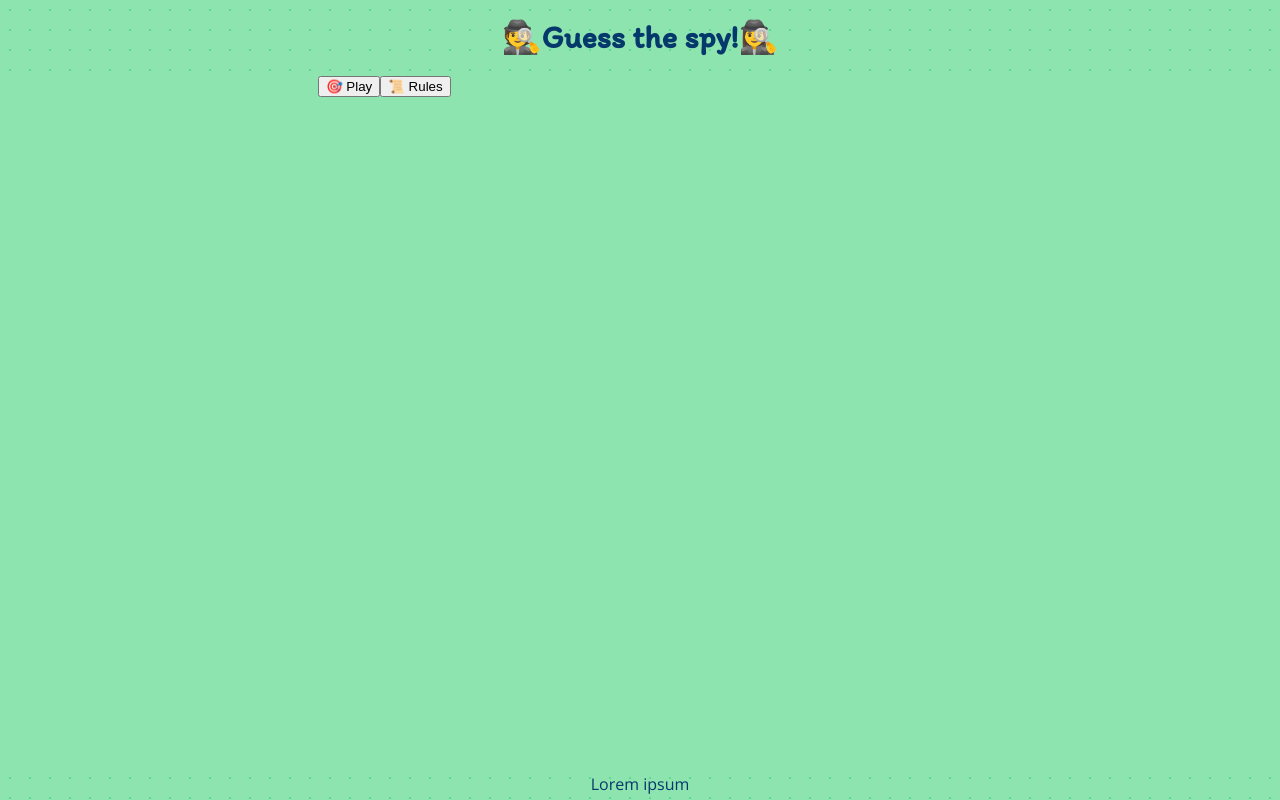
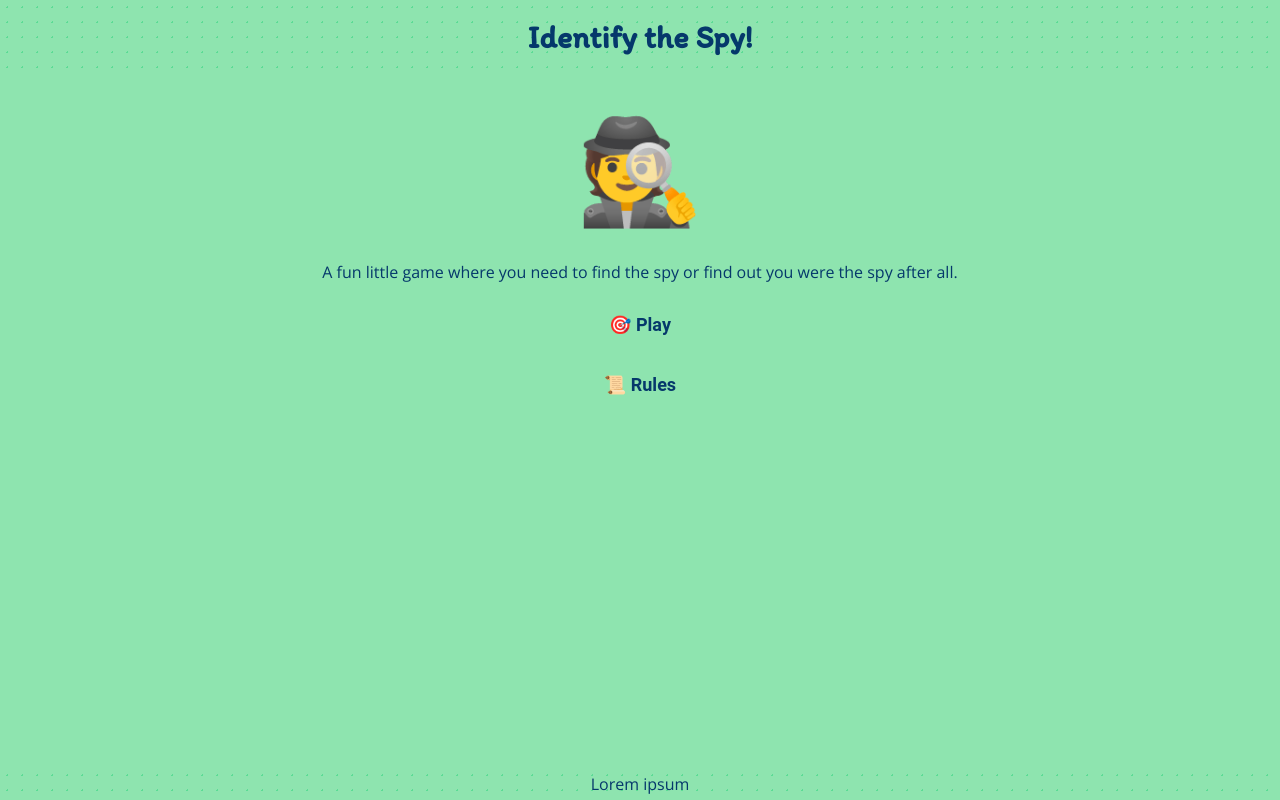
Before and after one commit to peterclutch/spy-game, an Angular app: page / in a window 1280 px wide. Built offline with nearby package versions, Linux system fonts and the light colour scheme.

Commit message:
angular material and title page

```diff
--- a/package.json
+++ b/package.json
@@ -16,6 +16,7 @@
     "@angular/compiler": "~9.1.3",
     "@angular/core": "~9.1.3",
     "@angular/forms": "~9.1.3",
+    "@angular/material": "^11.0.1",
     "@angular/platform-browser": "~9.1.3",
     "@angular/platform-browser-dynamic": "~9.1.3",
     "@angular/router": "~9.1.3",
--- a/src/app/core/layout/main/main.component.html
+++ b/src/app/core/layout/main/main.component.html
@@ -1,5 +1,5 @@
 <header>
-  <h1>🕵️<span>Guess the spy!</span>🕵️‍♀</h1>
+  <h1>Identify the Spy!</h1>
 </header>
 <div class="main">
   <div class="content">
--- a/src/app/core/layout/main/main.component.scss
+++ b/src/app/core/layout/main/main.component.scss
@@ -15,14 +15,14 @@ footer, header {
   color: $blue;
   background-color: #8ee4af;
   background-image: radial-gradient(#5cdb95 1px, #8ee4af 1px);
-  background-size: 20px 20px;
+  background-size: 15px 15px;
 }
 
 .main {
   height: calc(100% - 32px - 74px);
   overflow-x: hidden;
   overflow-y: auto;
-  margin: 0 12px;
+  margin: 0 24px;
 
   .content {
     max-width: 644px;
--- /dev/null
+++ b/src/app/module/step/title/rules/rules.component.html
@@ -0,0 +1,11 @@
+<h1 mat-dialog-title>Rules</h1>
+<div mat-dialog-content>Lorem ipsum dolor sit amet, consectetur adipiscing elit. Proin eu rhoncus ipsum. Integer quis tortor sollicitudin, tristique neque ac, semper nibh. Etiam rutrum lectus tellus, nec dictum ex pulvinar sit amet. Duis tempus vel purus rutrum lacinia. Donec erat enim, vehicula sed condimentum suscipit, consectetur quis elit. Maecenas finibus commodo auctor. Suspendisse sollicitudin nisi tellus, ut tristique ligula sollicitudin eu.
+
+  Nullam sed dui ante. Ut varius luctus pellentesque. Nunc nec pulvinar nisi. Vivamus vel tellus ultricies, fringilla metus at, aliquam lorem. Etiam venenatis risus a turpis dictum dignissim. Sed vitae urna mauris. Ut eu suscipit massa.
+  Lorem ipsum dolor sit amet, consectetur adipiscing elit. Proin eu rhoncus ipsum. Integer quis tortor sollicitudin, tristique neque ac, semper nibh. Etiam rutrum lectus tellus, nec dictum ex pulvinar sit amet. Duis tempus vel purus rutrum lacinia. Donec erat enim, vehicula sed condimentum suscipit, consectetur quis elit. Maecenas finibus commodo auctor. Suspendisse sollicitudin nisi tellus, ut tristique ligula sollicitudin eu.
+
+  Nullam sed dui ante. Ut varius luctus pellentesque. Nunc nec pulvinar nisi. Vivamus vel tellus ultricies, fringilla metus at, aliquam lorem. Etiam venenatis risus a turpis dictum dignissim. Sed vitae urna mauris. Ut eu suscipit massa.
+</div>
+<div mat-dialog-actions>
+  <button mat-button mat-dialog-close>Close</button>
+</div>
--- /dev/null
+++ b/src/app/module/step/title/rules/rules.component.ts
@@ -0,0 +1,14 @@
+import { Component, OnInit } from '@angular/core';
+
+@Component({
+  selector: 'spy-rules',
+  templateUrl: './rules.component.html'
+})
+export class RulesComponent implements OnInit {
+
+  constructor() { }
+
+  ngOnInit(): void {
+  }
+
+}
--- a/src/app/module/step/title/title.component.html
+++ b/src/app/module/step/title/title.component.html
@@ -1,4 +1,6 @@
 <div class="container">
-  <button (click)="begin()">🎯 Play</button>
-  <button>📜 Rules</button>
+  <div class="emoji">🕵️</div>
+  <div>A fun little game where you need to find the spy or find out you were the spy after all.</div>
+  <button mat-button (click)="begin()">🎯 Play</button>
+  <button mat-button (click)="openRules()">📜 Rules</button>
 </div>
--- a/src/app/module/step/title/title.component.scss
+++ b/src/app/module/step/title/title.component.scss
@@ -1,7 +1,21 @@
 .container {
   width: 100%;
+  height: 100%;
+  display: flex;
+  flex-direction: column;
+  align-items: center;
+
+  > * {
+    text-align: center;
+    margin-top: 24px;
+  }
+}
+
+.emoji {
+  font-size: 102px;
 }
 
 button {
-  margin: 0 auto;
+  font-size: 18px;
+  font-weight: 600;
 }
--- a/src/app/module/step/title/title.component.ts
+++ b/src/app/module/step/title/title.component.ts
@@ -1,4 +1,6 @@
 import { Component, EventEmitter, Output } from '@angular/core';
+import { MatDialog } from '@angular/material/dialog';
+import { RulesComponent } from './rules/rules.component';
 
 @Component({
   selector: 'spy-title',
@@ -8,8 +10,17 @@ import { Component, EventEmitter, Output } from '@angular/core';
 export class TitleComponent{
   @Output() nextStepEmitter = new EventEmitter<string[]>();
 
+  constructor(
+    public dialog: MatDialog
+  ) {
+  }
+
   begin() {
     this.nextStepEmitter.emit();
   }
 
+  openRules(): void {
+    this.dialog.open(RulesComponent);
+  }
+
 }
--- a/src/styles.scss
+++ b/src/styles.scss
@@ -1,4 +1,6 @@
 @import "spy-variables";
+
+@import "~@angular/material/prebuilt-themes/deeppurple-amber.css";
 
 html, body {
   position: fixed;
```
Also changed, not shown: src/app/app.module.ts (+8 -2 lines), 2 other files (tests, documents, lock files or other folders).
